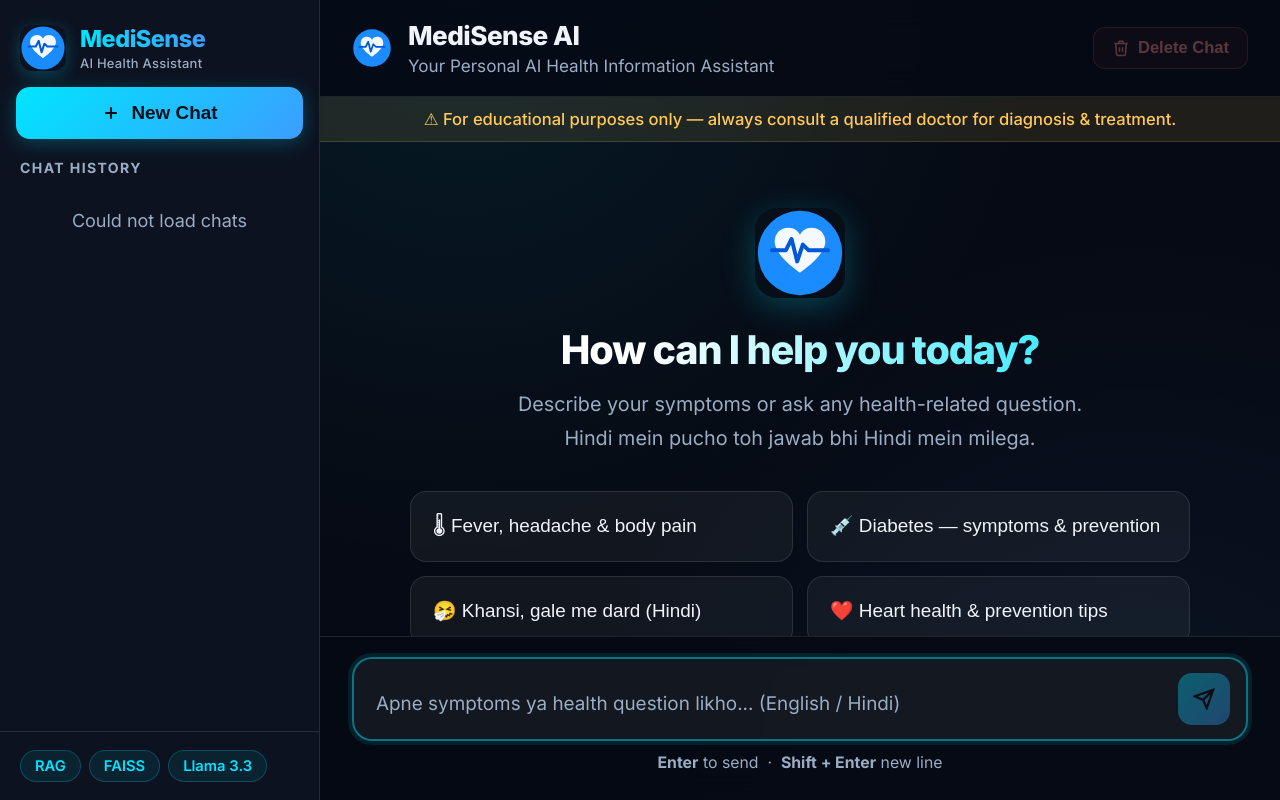
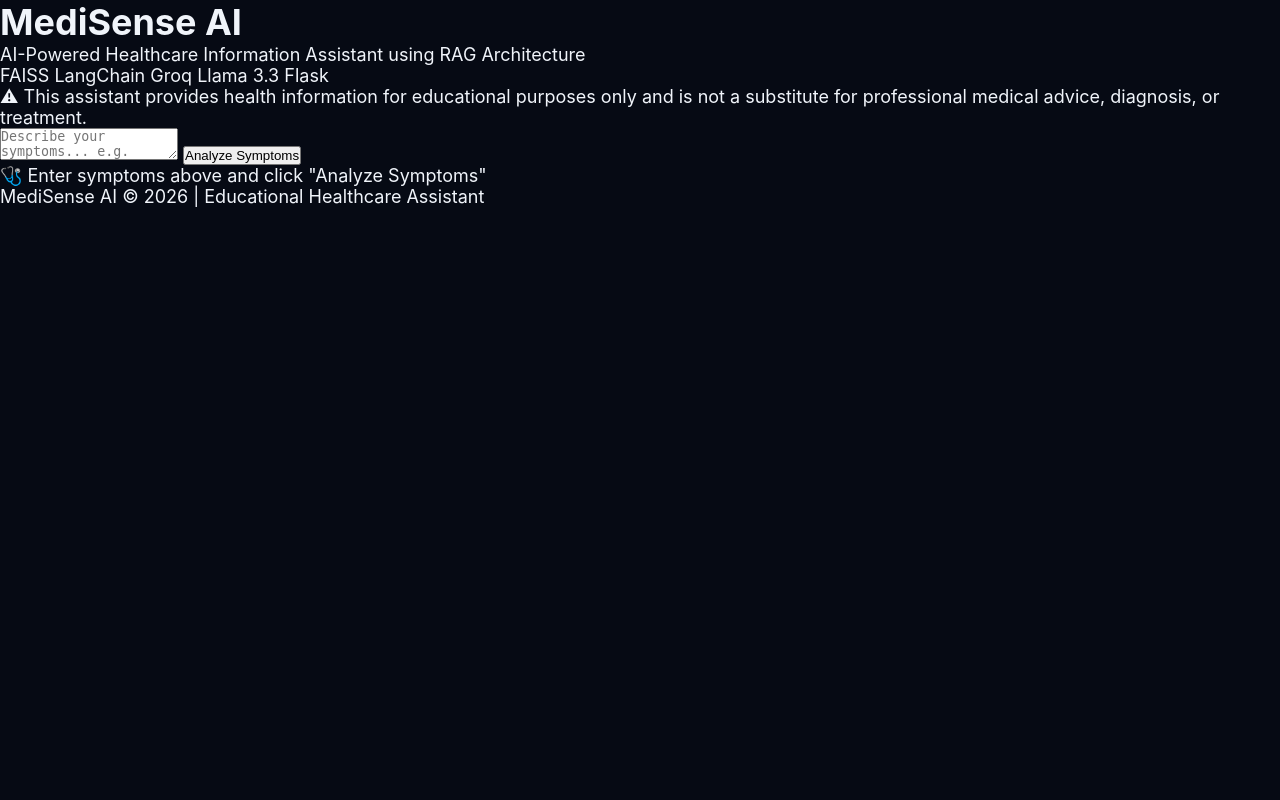
Before and after one commit to Jainishk-coder/MediSense-AI, a Flask app: page / in a window 1280 px wide. Run offline with Flask 3, Linux system fonts and the light colour scheme.

Commit message:
Update index.html

```diff
--- a/templates/index.html
+++ b/templates/index.html
@@ -3,140 +3,69 @@
   <head>
     <meta charset="UTF-8" />
     <meta name="viewport" content="width=device-width, initial-scale=1.0" />
-    <title>MediSense AI — Health Assistant</title>
-    <link rel="icon" href="{{ url_for('static', filename='logo.svg') }}" type="image/svg+xml" />
-    <link rel="preconnect" href="https://fonts.googleapis.com" />
-    <link rel="preconnect" href="https://fonts.gstatic.com" crossorigin />
+
+    <title>MediSense AI</title>
+
     <link
-      href="https://fonts.googleapis.com/css2?family=Inter:wght@400;500;600;700;800&display=swap"
       rel="stylesheet"
+      href="{{ url_for('static', filename='style.css') }}"
     />
-    <link rel="stylesheet" href="{{ url_for('static', filename='style.css') }}" />
   </head>
 
   <body>
-    <div class="app">
-      <aside class="sidebar" id="sidebar">
-        <div class="sidebar-header">
-          <div class="brand">
-            <img src="{{ url_for('static', filename='logo.svg') }}" alt="MediSense" class="brand-logo" />
-            <div class="brand-text">
-              <span class="brand-name">MediSense</span>
-              <span class="brand-tag">AI Health Assistant</span>
-            </div>
+    <div class="background"></div>
+
+    <div class="container">
+      <div class="glass-card">
+        <!-- Header -->
+
+        <div class="header">
+          <h1>MediSense AI</h1>
+
+          <p class="subtitle">
+            AI-Powered Healthcare Information Assistant using RAG Architecture
+          </p>
+
+          <div class="tech-stack">
+            <span>FAISS</span>
+            <span>LangChain</span>
+            <span>Groq</span>
+            <span>Llama 3.3</span>
+            <span>Flask</span>
           </div>
         </div>
 
-        <button class="new-chat-btn" id="newChatBtn">
-          <svg viewBox="0 0 24 24" fill="none" stroke="currentColor" stroke-width="2.5">
-            <path d="M12 5v14M5 12h14" />
-          </svg>
-          New Chat
-        </button>
+        <!-- Disclaimer -->
 
-        <div class="sidebar-section-label">Chat History</div>
-        <div class="chat-list" id="chatList"></div>
+        <div class="disclaimer">
+          ⚠ This assistant provides health information for educational purposes
+          only and is not a substitute for professional medical advice,
+          diagnosis, or treatment.
+        </div>
 
-        <div class="sidebar-footer">
-          <div class="tech-badges">
-            <span>RAG</span>
-            <span>FAISS</span>
-            <span>Llama 3.3</span>
+        <!-- Chat Section -->
+
+        <div class="chat-section">
+          <textarea
+            id="question"
+            placeholder="Describe your symptoms... e.g. fever, headache, body pain, cough, nausea"
+          ></textarea>
+
+          <button id="askBtn">Analyze Symptoms</button>
+        </div>
+
+        <!-- Answer -->
+
+        <div class="answer-box" id="answerBox">
+          <div class="default-text">
+            🩺 Enter symptoms above and click "Analyze Symptoms"
           </div>
         </div>
-      </aside>
 
-      <div class="sidebar-overlay" id="sidebarOverlay"></div>
+        <!-- Footer -->
 
-      <main class="main">
-        <header class="topbar">
-          <button class="chats-toggle-btn mobile-only" id="chatsToggleBtn">
-            <svg viewBox="0 0 24 24" fill="none" stroke="currentColor" stroke-width="2">
-              <path d="M21 15a2 2 0 01-2 2H7l-4 4V5a2 2 0 012-2h14a2 2 0 012 2z" />
-            </svg>
-            Chats
-          </button>
-
-          <div class="topbar-logo desktop-only">
-            <img src="{{ url_for('static', filename='logo.svg') }}" alt="" class="topbar-logo-img" />
-          </div>
-
-          <div class="topbar-title">
-            <h1 id="chatTitle">MediSense AI</h1>
-            <p>Your Personal AI Health Information Assistant</p>
-          </div>
-
-          <button class="delete-chat-btn" id="clearChatBtn" title="Delete this conversation">
-            <svg viewBox="0 0 24 24" fill="none" stroke="currentColor" stroke-width="2">
-              <polyline points="3 6 5 6 21 6" />
-              <path d="M19 6l-1 14a2 2 0 01-2 2H8a2 2 0 01-2-2L5 6" />
-              <path d="M10 11v6M14 11v6M9 6V4a1 1 0 011-1h4a1 1 0 011 1v2" />
-            </svg>
-            <span class="btn-label">Delete Chat</span>
-          </button>
-        </header>
-
-        <div class="disclaimer-bar">
-          ⚠ For educational purposes only — always consult a qualified doctor for diagnosis &amp; treatment.
-        </div>
-
-        <div class="chat-area" id="chatArea">
-          <div class="welcome" id="welcomeScreen">
-            <img src="{{ url_for('static', filename='logo.svg') }}" alt="" class="welcome-logo" />
-            <h2>How can I help you today?</h2>
-            <p>
-              Describe your symptoms or ask any health-related question.
-              Hindi mein pucho toh jawab bhi Hindi mein milega.
-            </p>
-
-            <div class="suggestions" id="suggestions">
-              <button class="suggestion-chip" data-prompt="I have fever, headache and body pain since 2 days">
-                🌡 Fever, headache &amp; body pain
-              </button>
-              <button class="suggestion-chip" data-prompt="What are the symptoms and prevention of diabetes?">
-                💉 Diabetes — symptoms &amp; prevention
-              </button>
-              <button class="suggestion-chip" data-prompt="Mujhe khansi, gale me dard aur sardi hai, kya karun?">
-                🤧 Khansi, gale me dard (Hindi)
-              </button>
-              <button class="suggestion-chip" data-prompt="How to maintain heart health and prevent heart disease?">
-                ❤️ Heart health &amp; prevention tips
-              </button>
-            </div>
-          </div>
-
-          <div class="messages" id="messages"></div>
-        </div>
-
-        <div class="input-area">
-          <div class="input-wrapper">
-            <textarea
-              id="questionInput"
-              rows="1"
-              placeholder="Apne symptoms ya health question likho... (English / Hindi)"
-            ></textarea>
-            <button class="send-btn" id="sendBtn" title="Send message" disabled>
-              <svg viewBox="0 0 24 24" fill="none" stroke="currentColor" stroke-width="2.5">
-                <path d="M22 2L11 13M22 2l-7 20-4-9-9-4 20-7z" />
-              </svg>
-            </button>
-          </div>
-          <p class="input-hint">
-            <strong>Enter</strong> to send &nbsp;·&nbsp; <strong>Shift + Enter</strong> new line
-          </p>
-        </div>
-      </main>
-    </div>
-
-    <!-- Delete Confirmation Modal -->
-    <div class="modal-overlay" id="deleteModal">
-      <div class="modal-box">
-        <div class="modal-icon">🗑️</div>
-        <h3>Delete this chat?</h3>
-        <p>This conversation will be permanently removed. This action cannot be undone.</p>
-        <div class="modal-actions">
-          <button class="modal-btn cancel" id="cancelDelete">Cancel</button>
-          <button class="modal-btn confirm" id="confirmDelete">Yes, Delete</button>
+        <div class="footer">
+          MediSense AI © 2026 | Educational Healthcare Assistant
         </div>
       </div>
     </div>
```
